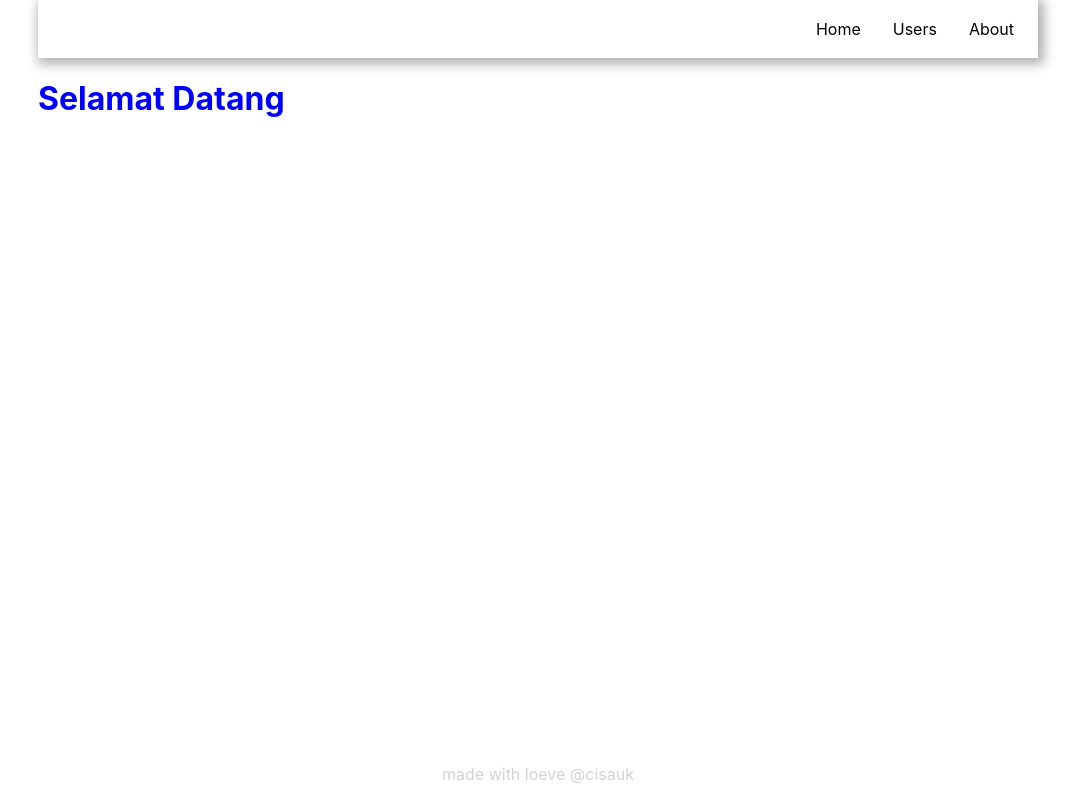
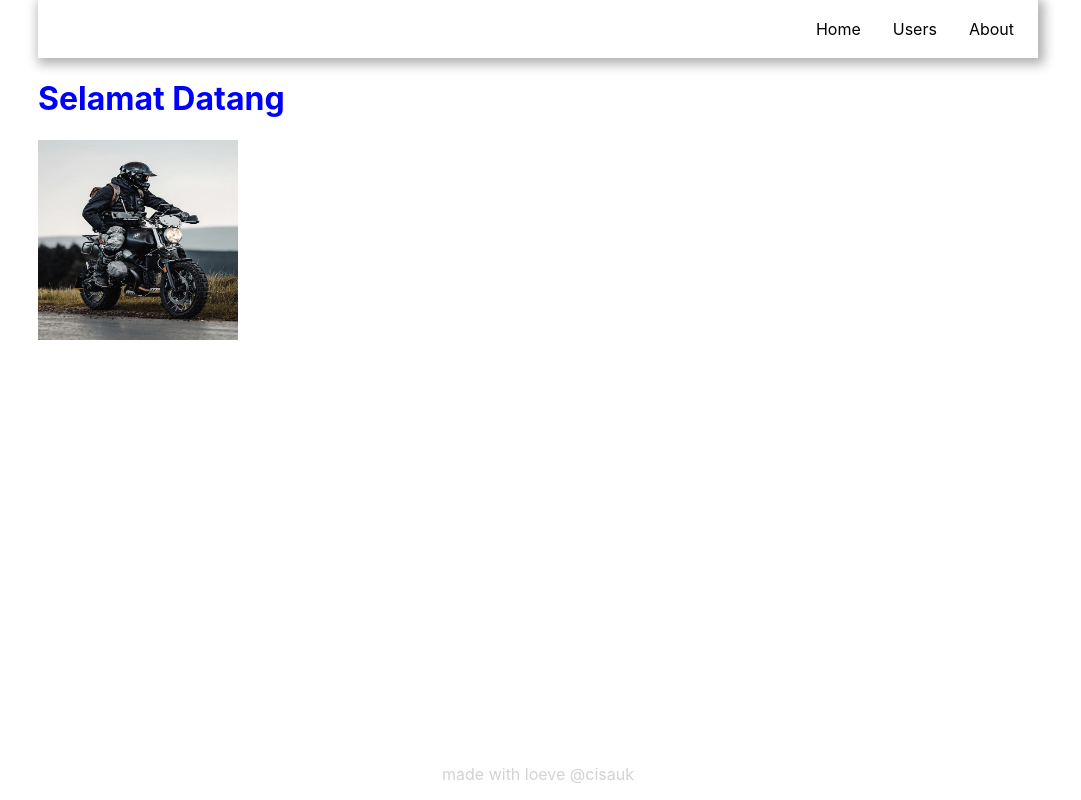
Before and after one commit to farhanyp/belajar-next-js, a Next.js app: page / in a window 1280 px wide. Shown: the whole page, without its empty margins (102-1183 px from the left). Built offline with nearby package versions, Linux system fonts and the light colour scheme.

Commit message:
menggunakan Image dari next

```diff
--- a/pages/index.jsx
+++ b/pages/index.jsx
@@ -1,3 +1,4 @@
+import Image from 'next/image';
 import styles from '../styles/Home.module.css';
 import Layout from '../components/Layout/index';
 
@@ -5,6 +6,8 @@
   return (
     <Layout pageTitle="Home Page">
       <h1 className={styles['title-homepage']}>Selamat Datang</h1>
+      <Image src="/motor.jpeg" width={200} height={200} />
+
     </Layout>
   );
 }
```
Also changed, not shown: public/motor.jpeg (added).
